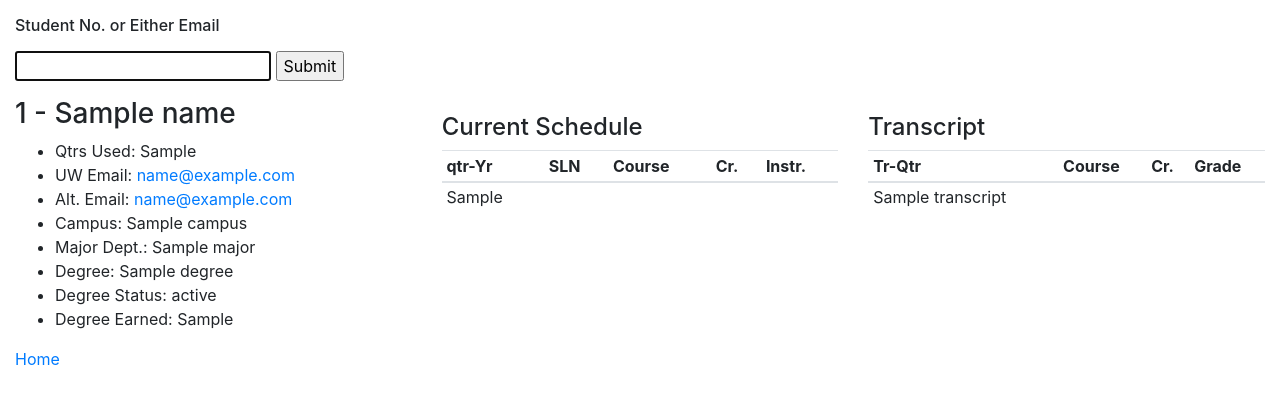
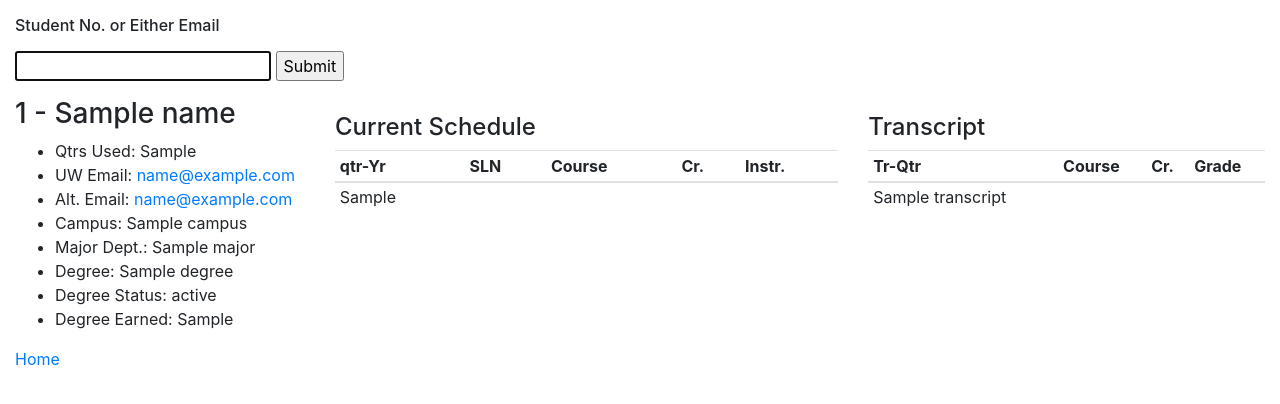
Before and after one commit to cqoverly-uw/ECE_SDB_FastAPI, a FastAPI app: template templates/student_info.html in a window 1280 px wide. Shown: the part 40-444 px from the top of the page. Run offline with FastAPI, Linux system fonts and the light colour scheme; the template is opened without the code that fills it: most values are stand-ins (such as "Sample title", 1, 10 or a date in 2020).

Commit message:
adjusted column widths in layout

```diff
--- a/templates/student_info.html
+++ b/templates/student_info.html
@@ -19,7 +19,7 @@
             </div>
         </div>
         <div class="row">
-            <div class="col">
+            <div class="col-3">
                 <div>
                 <h3>{{ sid }} - {{ name }}</h3>
                 <ul>
@@ -34,7 +34,7 @@
                 </ul>
                 </div>
             </div>
-            <div class="col">
+            <div class="col-5">
                 <p></p>
                 <h4>Current Schedule</h4>
                 <table class="table table-sm">
@@ -58,7 +58,7 @@
                     </body>
                 </table>
             </div>
-            <div class="col">
+            <div class="col-4">
                 <p></p>
                 <h4>Transcript</h4>
                 <table class="table table-sm">
```
